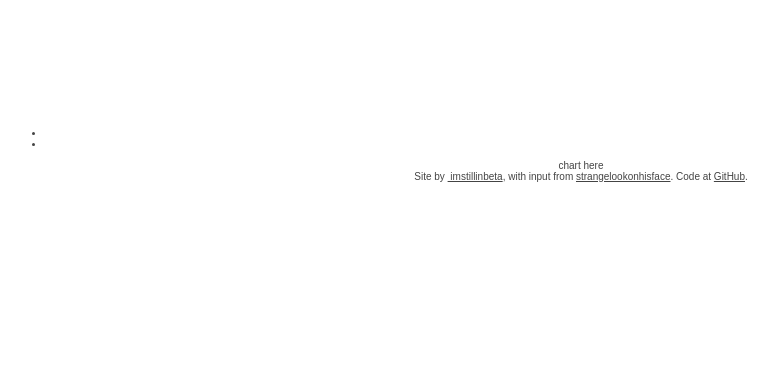
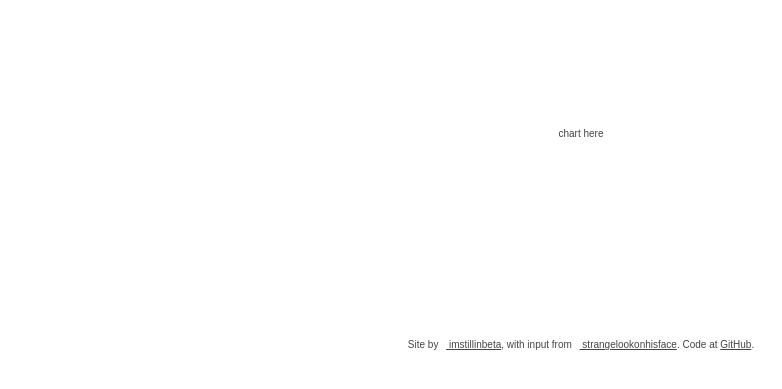
Before and after one commit to avaleske/istayon, a Django app: template apipoll/templates/apipoll/index.html in a window 1280 px wide. Shown: the top 389 px of the page, without its empty margins (59-841 px from the left). Run offline with Django 3.2, Linux system fonts and the light colour scheme; the template is opened without the code that fills it, so the values that code supplies are empty; parts of the project's set-up code (start-up, migrations or seed data) failed here and were passed over.

Commit message:
making prettier

```diff
--- a/apipoll/templates/apipoll/index.html
+++ b/apipoll/templates/apipoll/index.html
@@ -5,10 +5,18 @@
 
 
     <style type="text/css">
+    /* some of this based on styling from isup.me */
     body{background-color:#fff;color:#444;font-family:Arial,Verdana,sans-serif;font-size:62.5%;margin:10% 5% 0 5%;text-align:center;}
     a,a:visited,a:active{color:#444;text-decoration:underline;}
     a:hover{text-decoration:none;}
-    input[type=text]{border:1px solid #ccc;color:#000;font-size:1em;padding:4px 6px 4px 6px;}
+    ul {list-style-type: none;}
+
+    #footer{margin-top: 20em;}
+    #avatar{vertical-align:middle; padding-left: 0.5em;}
+    #message{font-size: 4em;}
+    #details{font-size: 2em;}
+
+    .nowrap {white-space: nowrap;}
     </style>
 
     <title></title>
@@ -24,7 +32,7 @@
     </div>
     <div id="chart">chart here</div>
     <div id="footer">
-        Site by <a href="http://imstillinbeta.tumblr.com"><img src="{{ isib }}"> imstillinbeta</a>, with input from <a href="http://strangelookonhisface.tumblr.com"><img src="{{ slohf }}">strangelookonhisface</a>. Code at <a href="https://github.com/avaleske/istayon">GitHub</a>.
+        Site by <span class="nowrap"><a href="http://imstillinbeta.tumblr.com"><img id="avatar" src="{{ isib }}"> imstillinbeta</a></span>, with input from <span class="nowrap"><a href="http://strangelookonhisface.tumblr.com"><img id="avatar" src="{{ slohf }}"> strangelookonhisface</a></span>. Code at <a href="https://github.com/avaleske/istayon">GitHub</a>.
     </div>
 </body>
 </html>
```
